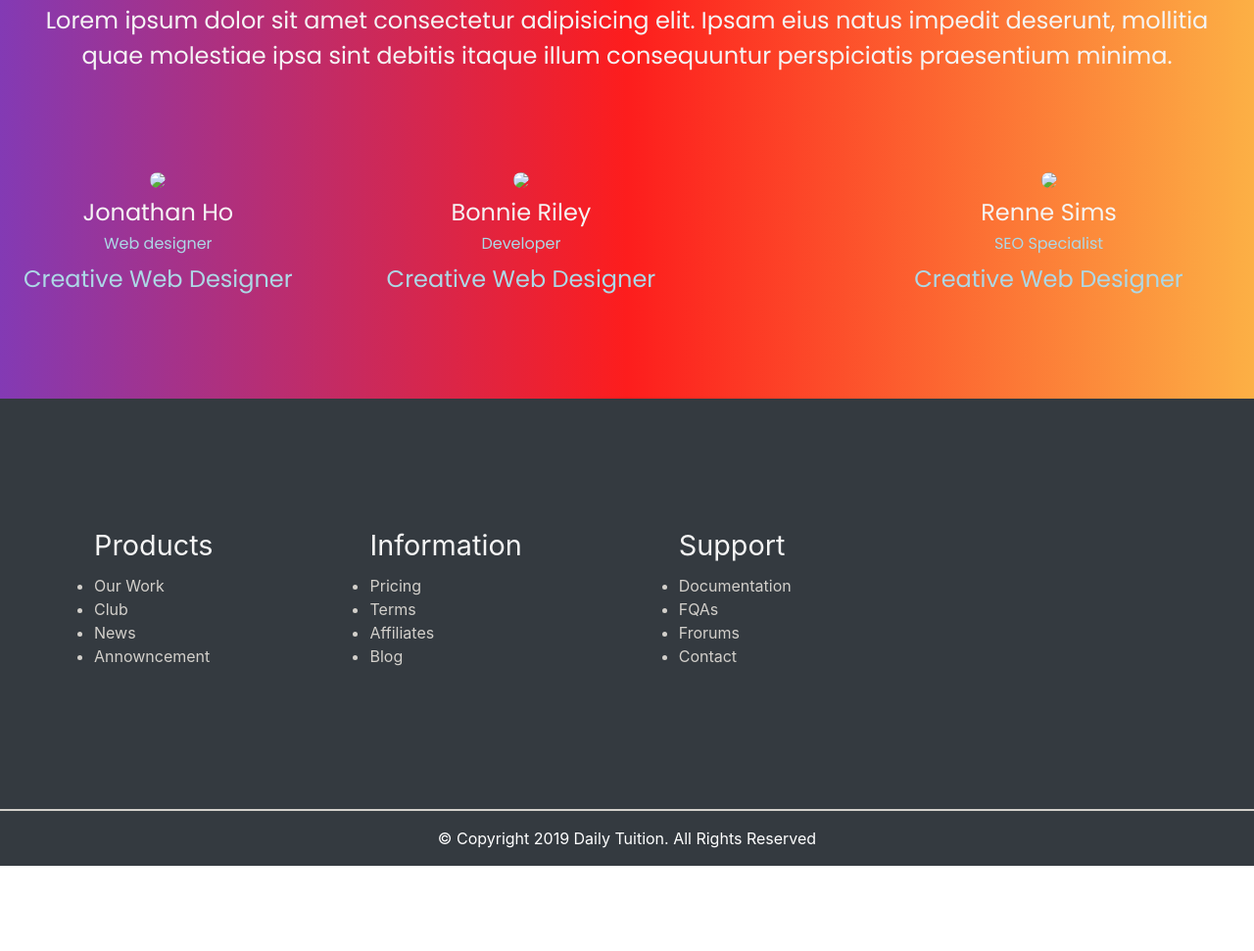
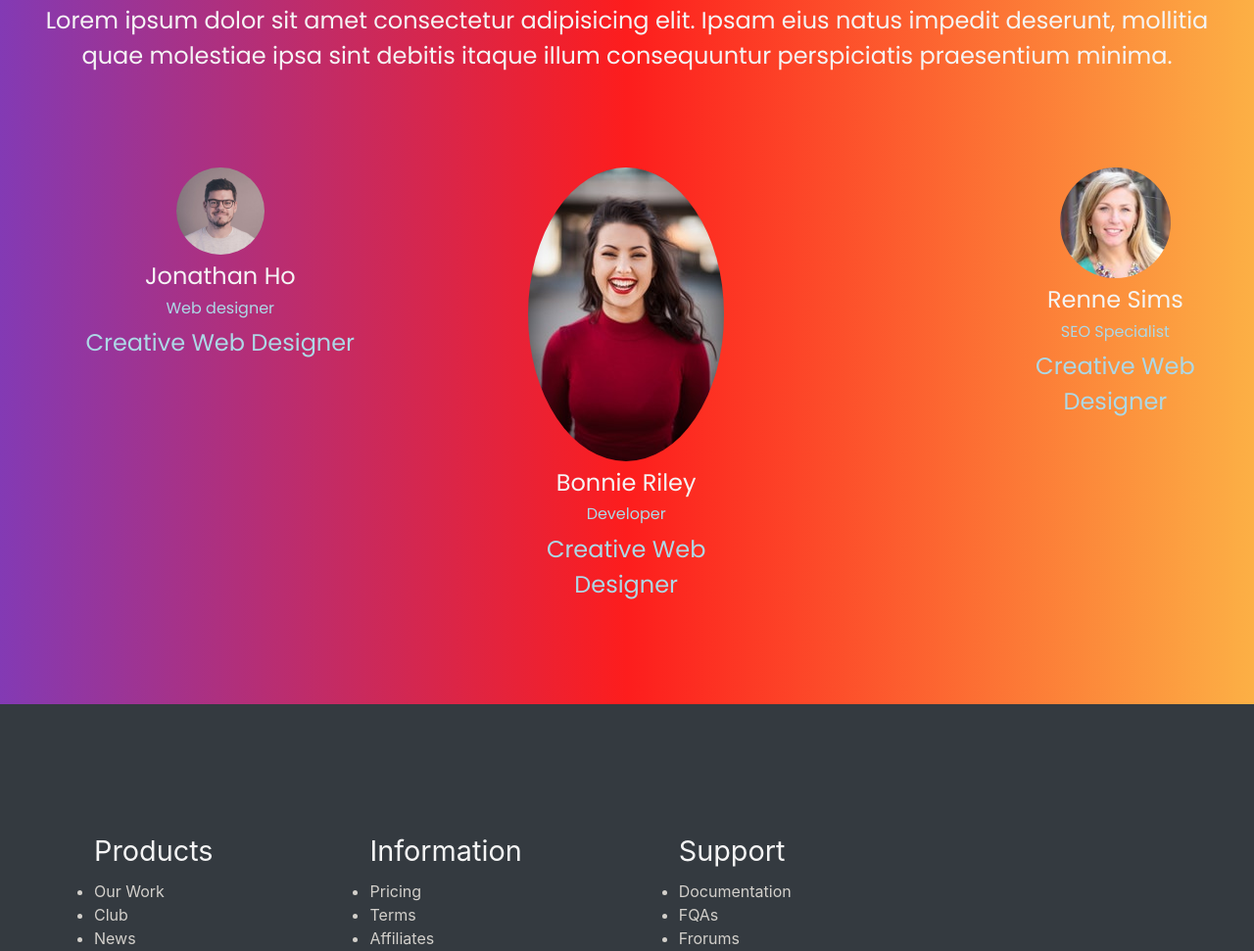
Before and after one commit to Ni-c0de-mus/daily-mob-res-1, a plain HTML site: page index.html in a window 1280 px wide. Shown: the part 2665-3636 px from the top of the page at 98% size. Before the commit the page ends 3549 px from the top, so only its background shows below. Drawn offline with nearby package versions, Linux system fonts and the light colour scheme.

Commit message:
adjust img tag

```diff
--- a/index.html
+++ b/index.html
@@ -216,7 +216,7 @@
    </div>
    <div class="d-sm-flex flex-row">
     <div class="member">
-     <img src="../img//UI-Faces-3.jpg">
+     <img src="../img/UI-Faces-3.jpg">
      <div class="details">
       <h4>Jonathan Ho</h4>
       <h6>Web designer</h6>
@@ -224,7 +224,7 @@
      </div>
     </div>
     <div class="member">
-     <img src="../img//UI-faces-2.jpg">
+     <img src="../img/UI-faces-2.jpg">
      <div class="details">
       <h4>Bonnie Riley</h4>
       <h6>Developer</h6>
@@ -232,7 +232,7 @@
      </div>
     </div>
     <div class="member">
-     <img src="../img//UI-Faces-1.jpg">
+     <img src="../img/UI-Faces-1.jpg">
      <div class="details">
       <h4>Renne Sims</h4>
       <h6>SEO Specialist</h6>
```
